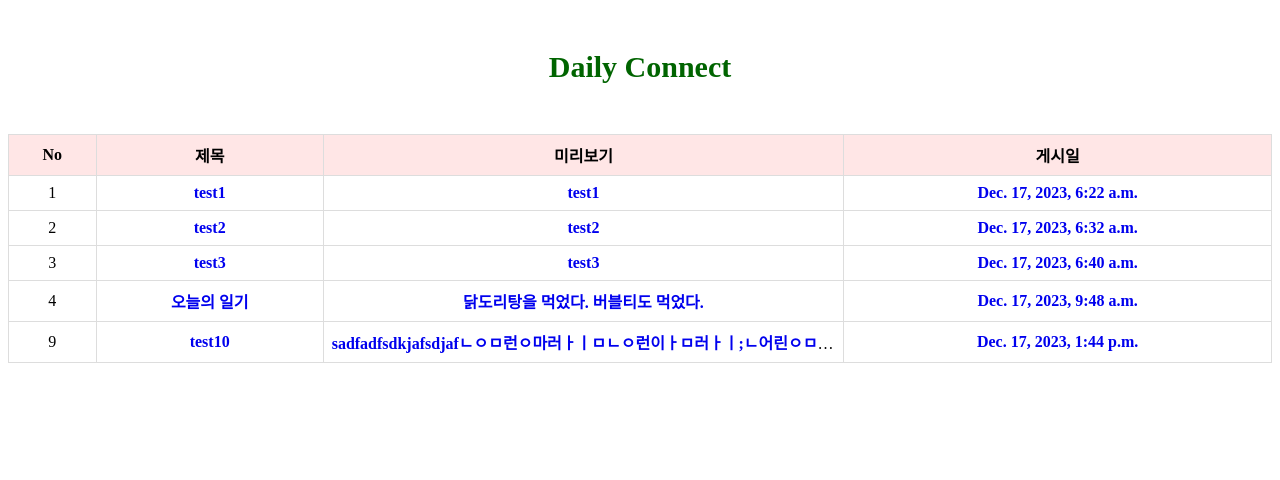
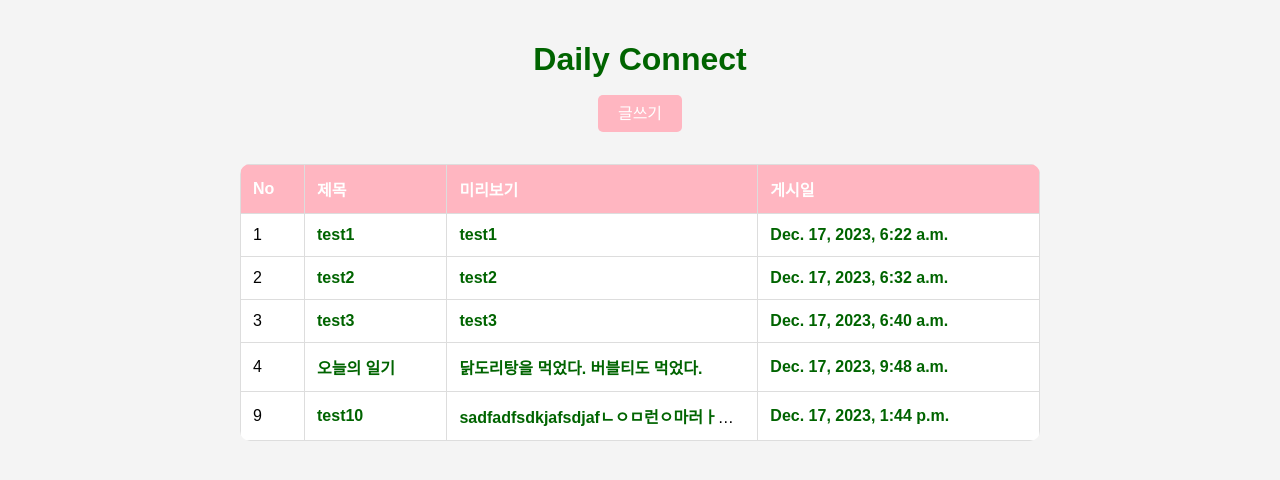
Before and after one commit to songheebaek/myFinalproject, a Django app: template board/templates/board/board_list.html in a window 1280 px wide. Shown: the top 480 px of the page. Run offline with Django 4.2, Linux system fonts and the light colour scheme; the template is opened without the code that fills it: values that come from a table or form of the project are taken from there, others are empty; data comes from the database, SQL or seed files in the repository.

Commit message:
기말고사 최종

```diff
--- a/board/templates/board/board_list.html
+++ b/board/templates/board/board_list.html
@@ -1,43 +1,90 @@
 {% if board_list %}
 <!DOCTYPE html>
 <html lang="en">
+
 <head>
   <meta charset="UTF-8">
   <meta name="viewport" content="width=device-width, initial-scale=1.0">
   <title>Daily Connect</title>
   <style>
+    body {
+      font-family: Arial, sans-serif;
+      background-color: #f4f4f4;
+      margin: 0;
+      padding: 0;
+      box-sizing: border-box;
+    }
+
+    header {
+      background-color: #f4f4f4;
+      color: #006400;
+      text-align: center;
+      padding: 20px 0;
+    }
+
+    header a.button {
+      background-color: #FFB6C1;
+      color: #ffffff;
+      padding: 10px 20px;
+      border-radius: 5px;
+      text-decoration: none;
+    }
+
+    a {
+      color: #006400;
+      text-decoration: none;
+    }
+
+    .container {
+      max-width: 800px;
+      margin: 0 auto;
+    }
+
+    .table-container {
+      border-radius: 10px; /* 테이블의 겉 테두리만 둥글게 만듦 */
+      overflow: hidden;
+      margin-top: 20px;
+    }
+
     table {
       border-collapse: collapse;
       width: 100%;
+      background-color: #ffffff;
     }
 
     th, td {
       border: 1px solid #dddddd;
-      text-align: center;
-      padding: 8px;
+      text-align: left;
+      padding: 12px;
       max-width: 200px;
     }
 
-    td{
+    td {
       white-space: nowrap;
       text-overflow: ellipsis;
       overflow: hidden;
     }
+
     th {
-      background-color: #FFE6E6;
+      background-color: #FFB6C1;
+      color: #ffffff;
     }
 
-    a {
-      text-decoration-line: none;
+    .no-data {
+      text-align: center;
+      margin-top: 50px;
     }
   </style>
 </head>
 <body>
-  <div style="text-align: center; margin-top: 50px;margin-bottom: 50px;">
-    <a href="/board" style="text-decoration: none; font-size: 30px; color: #006400; font-weight: bold;">Daily Connect</a>
-  </div>
-
-<table border="1">
+  <header>
+    <h1><a href="{% url 'daily_connect' %}" style="text-decoration: none; color: #006400;">Daily Connect</a></h1>
+    <a href="{% url 'create' %}" class="button">글쓰기</a>
+  </header>
+  <div class="container">
+    {% if board_list %}
+      <div class="table-container">
+        <table>
           <thead>
             <tr>
               <th>No</th>
@@ -57,61 +104,14 @@
             {% endfor %}
           </tbody>
         </table>
+      </div>
+    {% else %}
+      <div class="no-data">
+        <p>현재 게시물이 없습니다...</p>
+      </div>
+    {% endif %}
+  </div>
 </body>
-</html>
-{% else %}
-<!DOCTYPE html>
-<html lang="en">
-<head>
-  <meta charset="UTF-8">
-  <meta name="viewport" content="width=device-width, initial-scale=1.0">
-  <title>Daily Connect</title>
-  <style>
-    table {
-      border-collapse: collapse;
-      width: 100%;
-    }
 
-    th, td {
-      border: 1px solid #dddddd;
-      text-align: center;
-      padding: 8px;
-      max-width: 200px;
-    }
-
-    td{
-      white-space: nowrap;
-      text-overflow: ellipsis;
-      overflow: hidden;
-    }
-    th {
-      background-color: #FFE6E6;
-    }
-
-    a {
-      text-decoration-line: none;
-    }
-  </style>
-</head>
-<body>
-  <div style="text-align: center; margin-top: 50px;margin-bottom: 50px;">
-    <a href="/board" style="text-decoration: none; font-size: 30px; color: #006400; font-weight: bold;">Daily Connect</a>
-  </div>
-
-<table border="1">
-  <thead>
-    <tr>
-      <th>No</th>
-      <th>제목</th>
-      <th>미리보기</th>
-      <th>게시일</th>
-    </tr>
-  </thead>
-</table>
-<div style="text-align: center; margin-top: 200px;margin-bottom: 50px;">
-  <a href="/board" style="text-decoration: none; font-size: 20px; color: #000000; font-weight: bold;">현재 게시물이 없습니다...</a>
-</div>
-
-</body>
 </html>
 {% endif %}
--- a/board/urls.py
+++ b/board/urls.py
@@ -3,7 +3,8 @@ from django.urls import path
 from . import views
 
 urlpatterns = [
-    path('', views.index,name='list'),
+    path('', views.index,name='login'),
+    path('daily_connect/', views.afterlogin, name='daily_connect'),
     path('<int:board_id>/', views.detail, name='detail'),
     path('create/', views.create.as_view(), name='create'),
 ]
```
Also changed, not shown: board/templates/board/board_create.html (+98 -15 lines), board/templates/board/board_detail.html (+19 -3 lines), board/templates/board/board_login.html (added, +89 -0 lines), board/views.py (+18 -7 lines). Lines whose indentation alone changed are shown as unchanged.
